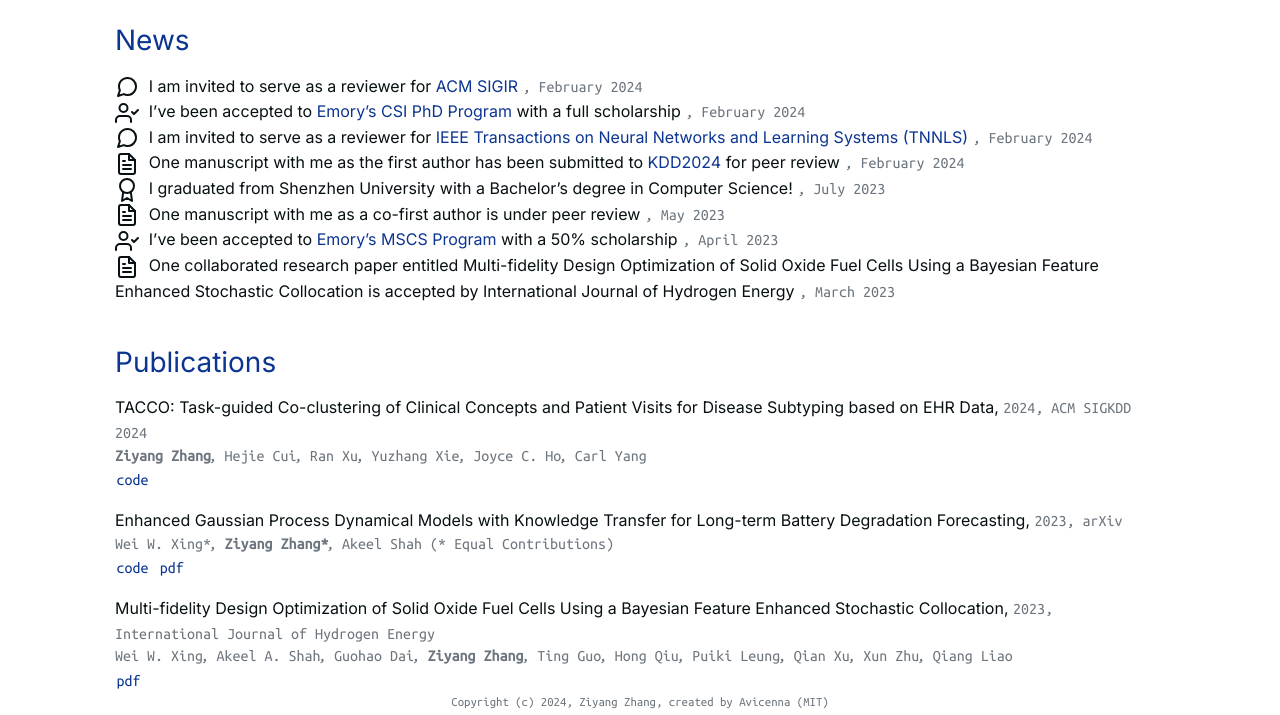
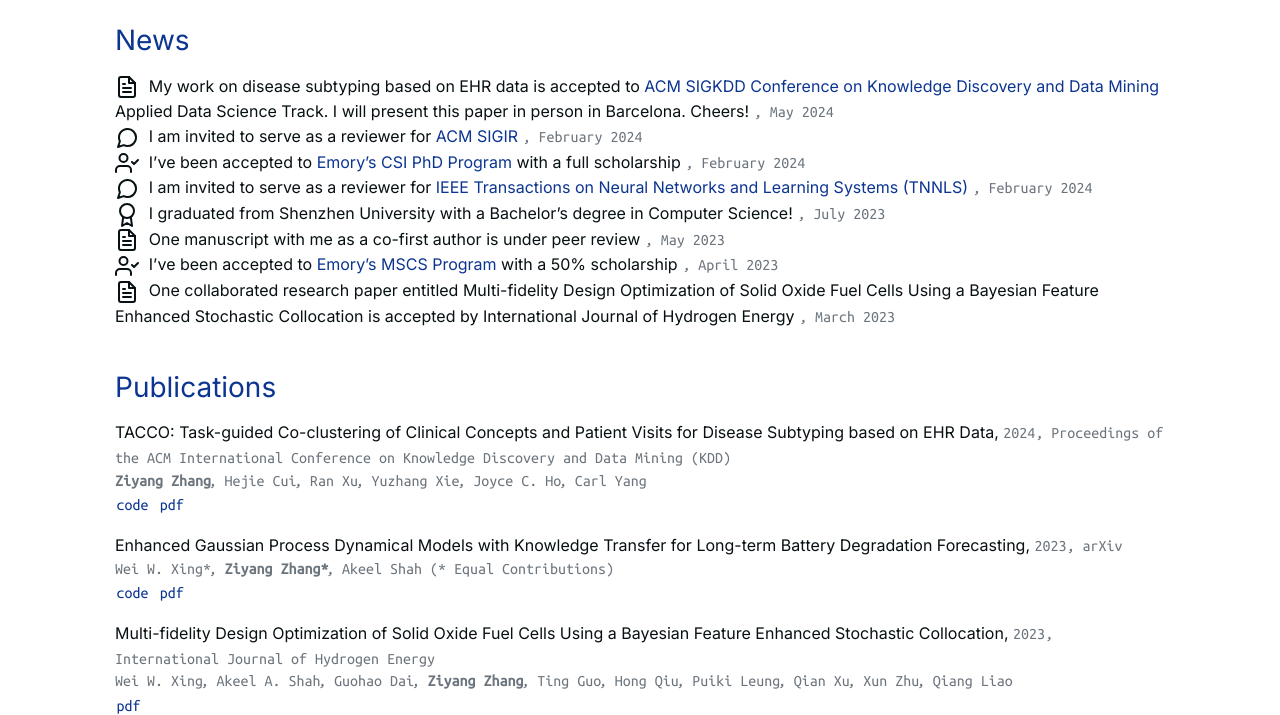
Before and after one commit to PericlesHat/ziyang_hugo, a plain HTML site: page public/index.html in a window 1280 px wide. Shown: the part 785-1500 px from the top of the page. Drawn offline with nearby package versions, Linux system fonts and the light colour scheme; some icons are missing; a web font is replaced by a local one.

Commit message:
Add files via upload

```diff
--- a/public/index.html
+++ b/public/index.html
@@ -306,6 +306,25 @@
 
             <li>
 
+                <i data-feather="file-text"></i>
+
+
+
+                My work on disease subtyping based on EHR data is accepted to <a href="https://kdd2024.kdd.org/">ACM SIGKDD Conference on Knowledge Discovery and Data Mining</a> Applied Data Science Track. I will present this paper in person in Barcelona. Cheers!
+
+
+
+                <span class="secondary_font text-muted">, May 2024</span>
+
+
+            </li>
+
+
+
+
+
+            <li>
+
                 <i data-feather="message-circle"></i>
 
 
@@ -349,25 +368,6 @@
 
 
                 I am invited to serve as a reviewer for <a href="https://ieeexplore.ieee.org/xpl/RecentIssue.jsp?punumber=5962385">IEEE Transactions on Neural Networks and Learning Systems (TNNLS)</a>
-
-
-
-                <span class="secondary_font text-muted">, February 2024</span>
-
-
-            </li>
-
-
-
-
-
-            <li>
-
-                <i data-feather="file-text"></i>
-
-
-
-                One manuscript with me as the first author has been submitted to <a href="https://kdd2024.kdd.org/">KDD2024</a> for peer review
 
 
 
@@ -507,7 +507,7 @@
                 </span>
 
                 <span class="text-muted publication-name">
-                    ACM SIGKDD 2024
+                    Proceedings of the ACM International Conference on Knowledge Discovery and Data Mining (KDD)
                 </span>
 
             </div>
@@ -590,6 +590,12 @@
 
                 <a class="main_color text-decoration-none rounded" href="https://github.com/PericlesHat/TACCO" target="_blank">
                     code
+                </a>
+
+
+
+                <a class="main_color text-decoration-none rounded" href="https://arxiv.org/pdf/2406.10061.pdf" target="_blank">
+                    pdf
                 </a>
 
 
```
